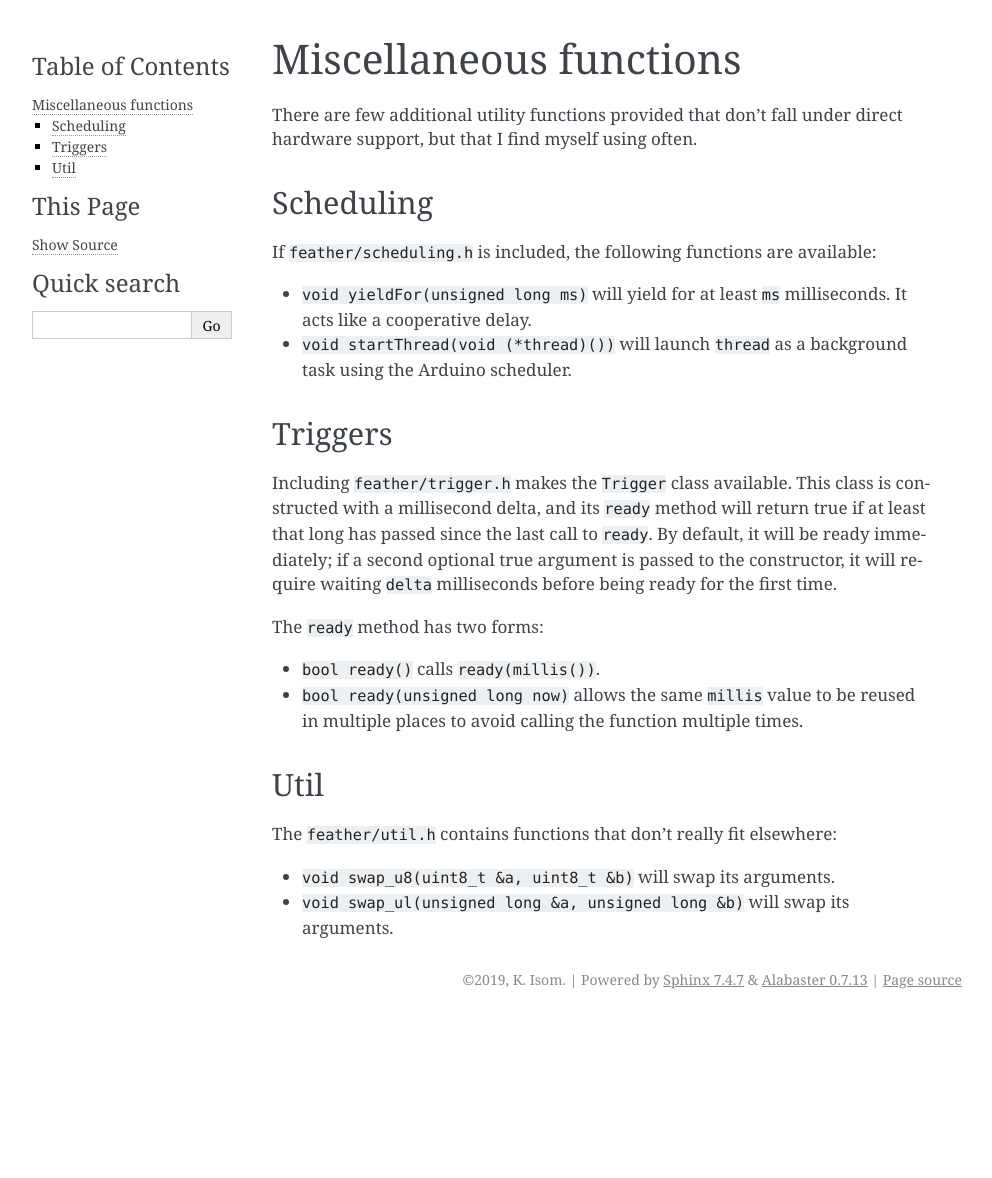
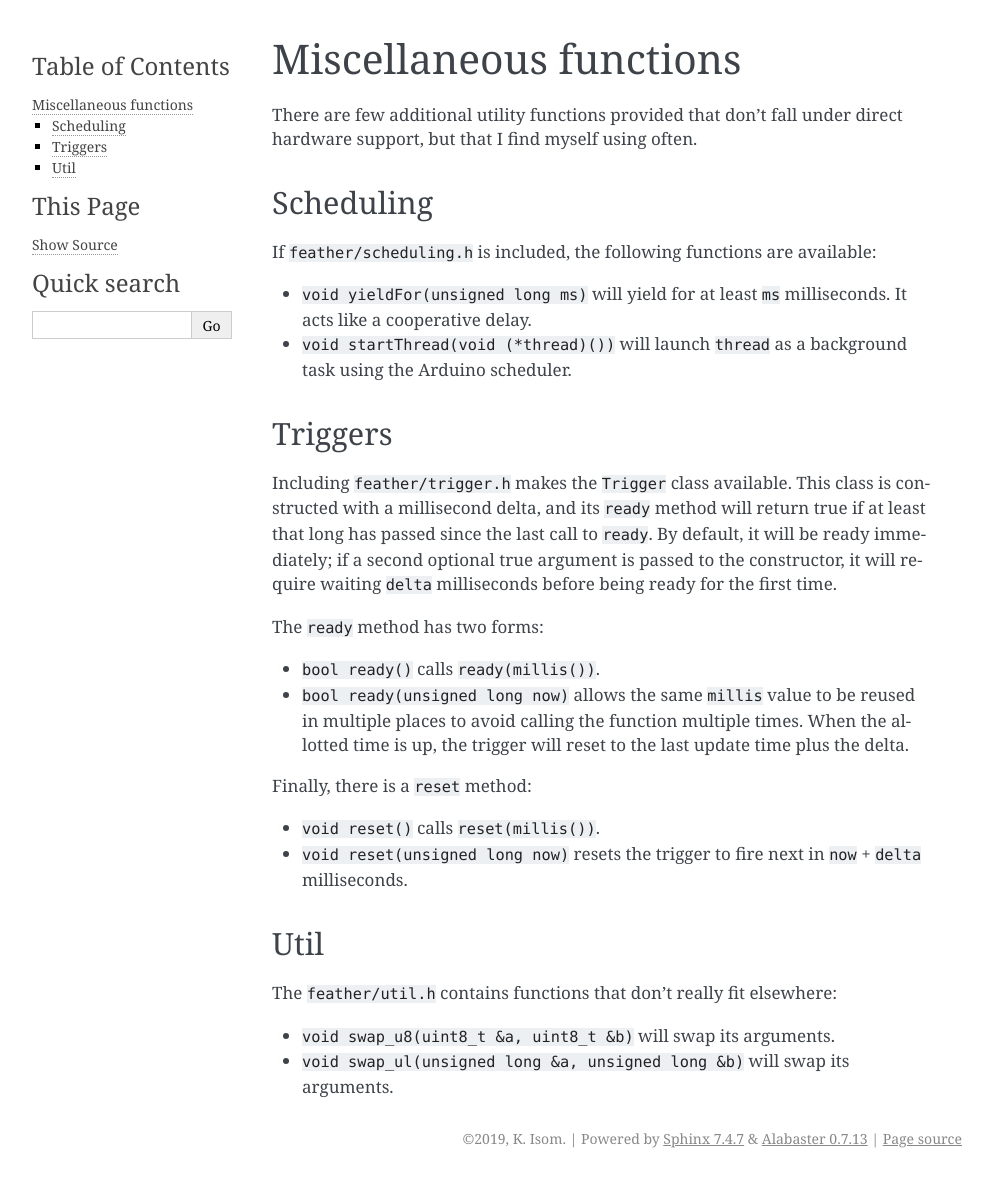
Before and after one commit to kisom/featherlib, a Sphinx documentation site: the page built from docs/misc.rst, in a window 1280 px wide. Shown: the whole page, without its empty margins (148-1140 px from the left). Built offline with Sphinx 7.4.7, drawn with Linux system fonts in a browser that asks for light colours; before the commit the page ends 1019 px from its top, so only the background shows below that.

Commit message:
Document Trigger::reset and length notes for RFM95.

```diff
--- a/docs/misc.rst
+++ b/docs/misc.rst
@@ -32,7 +32,14 @@ The ``ready`` method has two forms:
 * ``bool ready()`` calls ``ready(millis())``.
 * ``bool ready(unsigned long now)`` allows the same ``millis`` value to be
   reused in multiple places to avoid calling the function multiple
-  times.
+  times. When the allotted time is up, the trigger will reset to the last
+  update time plus the delta.
+
+Finally, there is a ``reset`` method:
+
+* ``void reset()``  calls ``reset(millis())``.
+* ``void reset(unsigned long now)`` resets the trigger to fire next in
+  ``now`` + ``delta`` milliseconds.
 
 
 Util
--- a/docs/rfm95.rst
+++ b/docs/rfm95.rst
@@ -40,7 +40,8 @@ The class provides the following methods:
   the message contained in ``buf``; if ``blocking`` is true, the method
   will block until transmission is complete.
 * ``bool receive(uint8_t *buf, uint8_t *len, int16_t *rssi)`` returns true
-  if a message is available. ``buf`` must have at least 251 bytes available,
+  if a message is available. ``buf`` should have at least 251 bytes available,
   which is the maximum message length for an RFM95 message. If ``rssi`` is
   not NULL, it will be set to the received signal strength. The message length
-  will be returned via ``len``.
+  will be returned via ``len``, which must be set to the size of ``buf`` before
+  being passed to this method.
```
